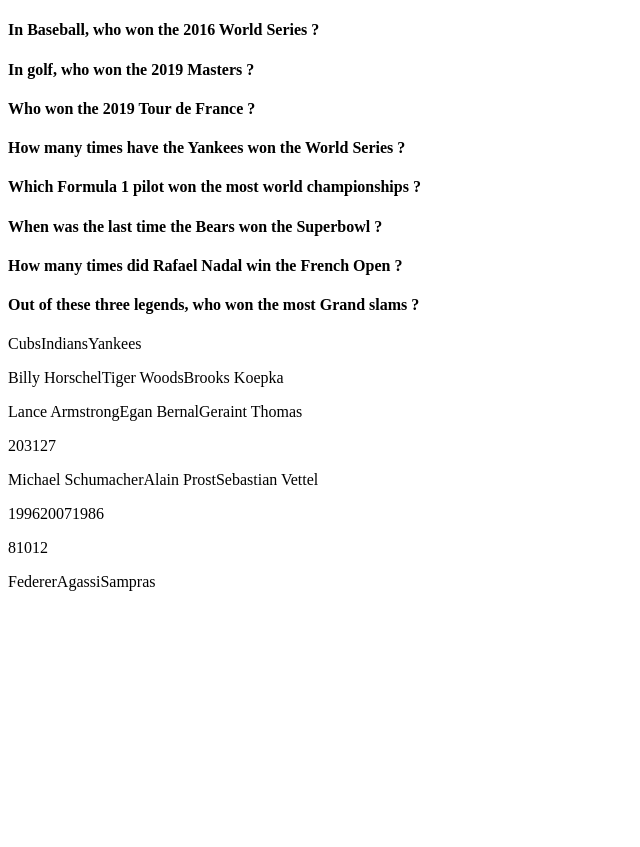
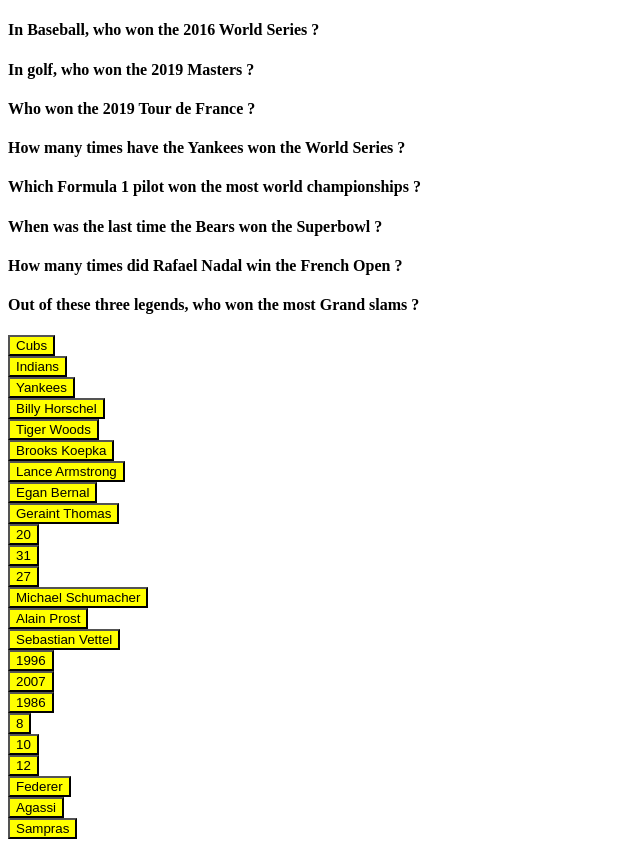
Before and after one commit to olive89aja/TriviaGame, a plain HTML site: page index.html in a window 1280 px wide. Shown: the whole page, without its empty margins (0-640 px from the left). Before the commit the page ends 800 px from the top, so only its background shows below. Drawn offline with nearby package versions, Linux system fonts and the light colour scheme.

Commit message:
Trying to make the game playable

```diff
--- a/assets/css/style.css
+++ b/assets/css/style.css
@@ -0,0 +1,9 @@
+button {
+  background-color: yellow;
+  display: flex;
+  justify-content: center;
+}
+
+button:focus {
+  background-color: red;
+}
--- a/assets/javascript/app.js
+++ b/assets/javascript/app.js
@@ -19,10 +19,10 @@ const triviaQuestions =
 "Out of these three legends, who won the most Grand slams ?"];
 
 const triviaAnswers =
-[["Cubs", "Indians", "Yankees"], ["Billy Horschel", "Tiger Woods", "Brooks Koepka"],
-["Lance Armstrong", "Egan Bernal", "Geraint Thomas"], ["20", "31", "27"],
-["Michael Schumacher", "Alain Prost", "Sebastian Vettel"], ["1996", "2007", "1986"],
-["8", "10", "12"], ["Federer", "Agassi", "Sampras"] ]
+[["Cubs"], ["Indians"], ["Yankees"], ["Billy Horschel"], ["Tiger Woods"], ["Brooks Koepka"],
+["Lance Armstrong"], ["Egan Bernal"], ["Geraint Thomas"], ["20"], ["31"], ["27"],
+["Michael Schumacher"], ["Alain Prost"], ["Sebastian Vettel"], ["1996"], ["2007"], ["1986"],
+["8"], ["10"], ["12"], ["Federer"], ["Agassi"], ["Sampras"] ]
 
 
 const triviaCorrectanswers =
@@ -49,16 +49,16 @@ function askQuestion () {
 function possibleAnswers () {
 
 
-    for (let answersIndex = 0; answersIndex < 8; answersIndex++) {
+    for (let answersIndex = 0; answersIndex < 24; answersIndex++) {
 
-        var answerx = $("<p>");
+        var answers = $("<button>");
 
-        answerx.attr("sportsanswers", triviaAnswers[answersIndex]);
+        answers.attr("sportsanswers", triviaAnswers[answersIndex]);
 
 
-        $("#answers").append(answerx);
+        $("#questions").append(answers);
 
-       answerx.html(triviaAnswers[answersIndex]);
+       answers.html(triviaAnswers[answersIndex]+("")+(""));
 
     }
 }
@@ -71,8 +71,8 @@ function possibleAnswers () {
 
 askQuestion();
 possibleAnswers();
-$("p").after($(".sportsquestions"));
-
+//$(".sportsanswers").after($(".sportsquestions"));
+// $(".sportsanswers").append($(".sportsquestions"));
 // function contestantScore () {
 // document.querySelector ("#score").innerHTML = "Correct answers :"+score;
 // }
--- a/index.html
+++ b/index.html
@@ -2,11 +2,12 @@
 <html lang="en">
 <head>
     <script src="https://ajax.googleapis.com/ajax/libs/jquery/3.4.1/jquery.min.js" type="text/javascript"></script>
+
+    <link rel="stylesheet" href="assets/css/style.css">
     <meta charset="UTF-8">
     <meta name="viewport" content="width=device-width, initial-scale=1.0">
     <meta http-equiv="X-UA-Compatible" content="ie=edge">
 
-  <link rel="stylesheet" href="assets/css/style.css">
     <title>Sports Trivia game</title>
 </head>
 <body>
@@ -14,8 +15,8 @@
    <div id=questions> </div>
 
 
-   <div id=answers>
-
+   <div id=answers24>
+<div class="Cubs, Indians, Yankees"></div>
 
     </div>
 
```
